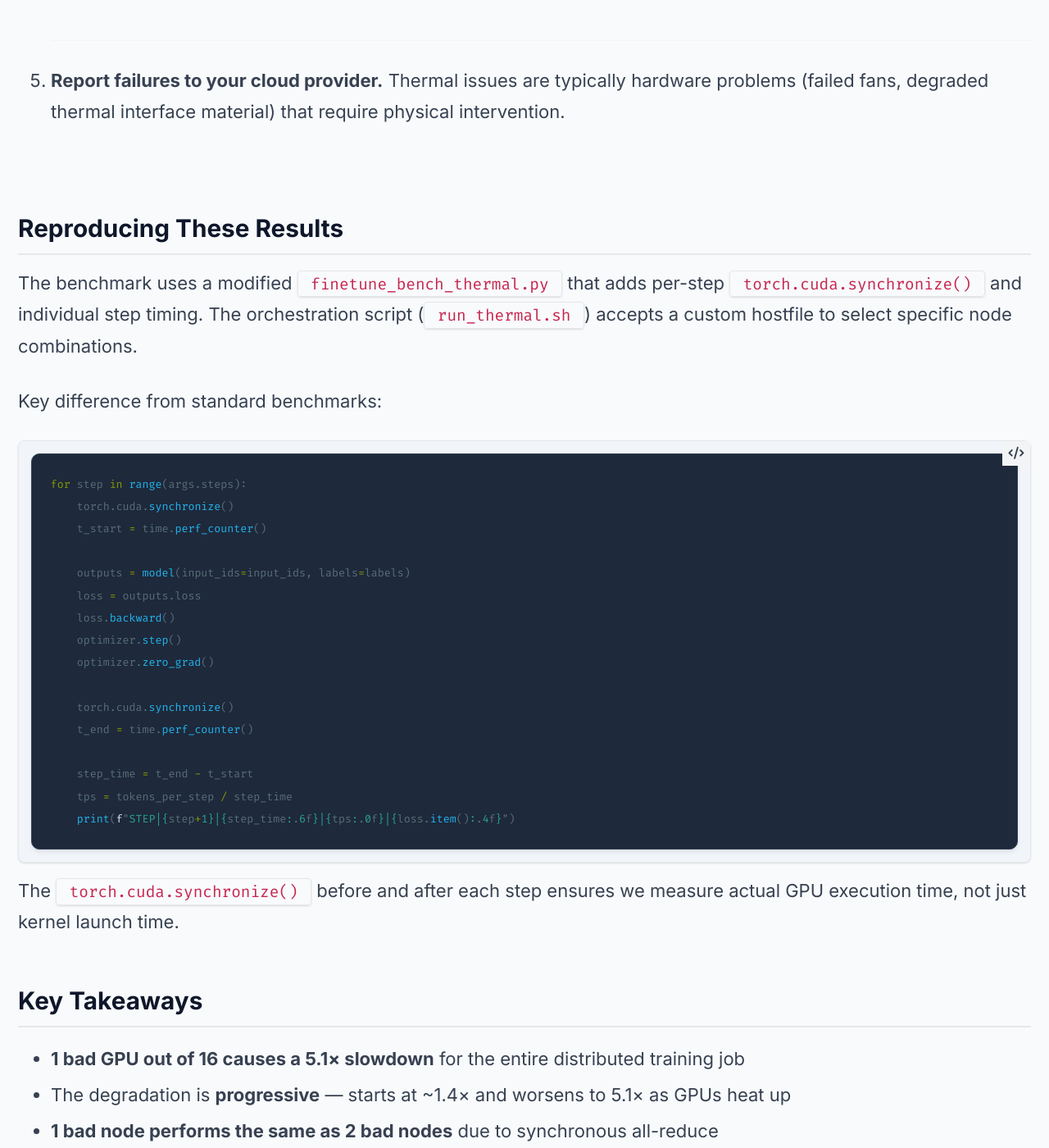
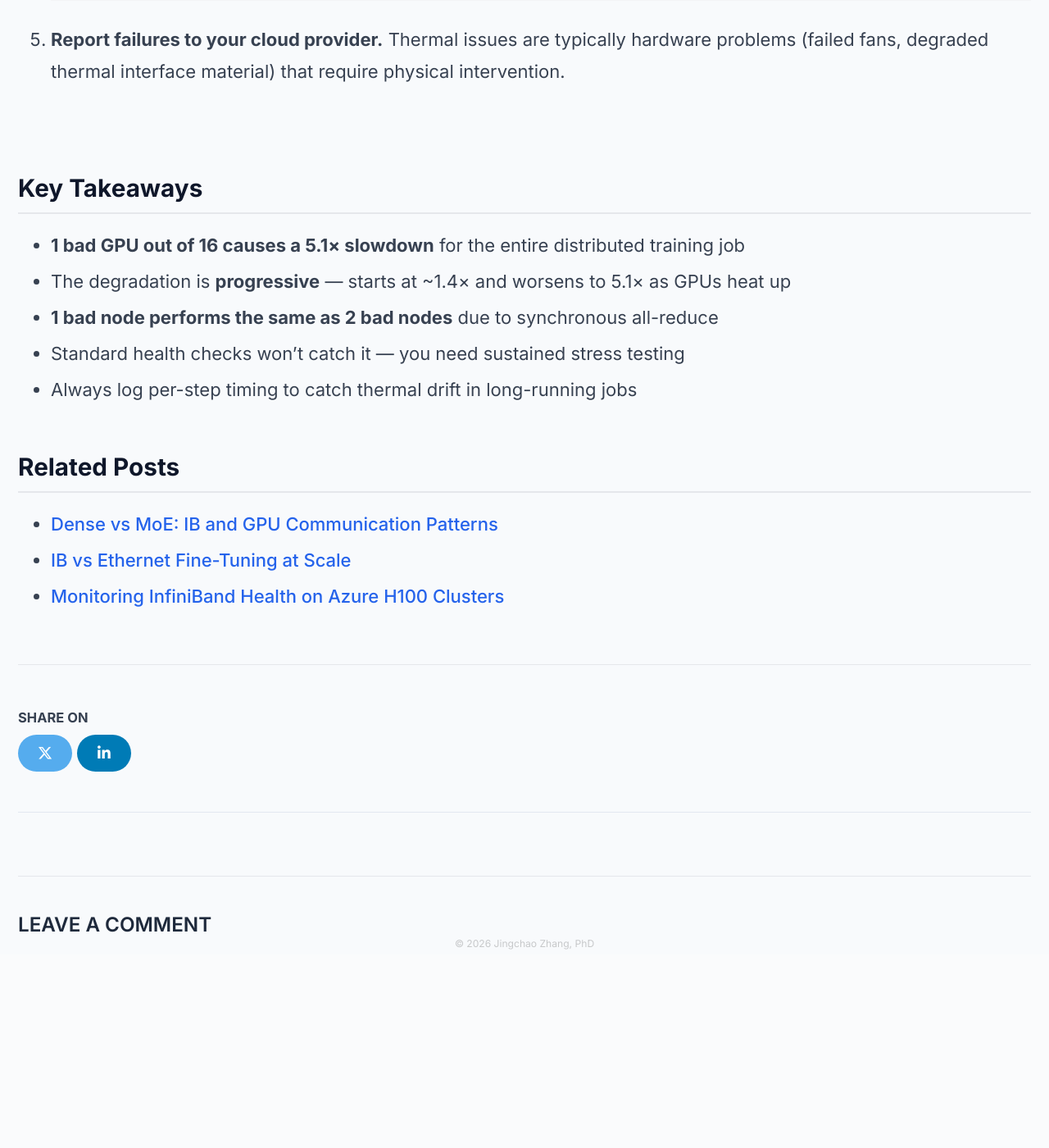
Before and after one commit to JingchaoZhang/JingchaoZhang.github.io, a Jekyll site: the page built from _posts/2026-03-15-Thermal Throttling Impact on Multi-Node Training.md, in a window 1280 px wide and 1400 px high, scrolled down 7135 px. Shown: the whole window at 82% size. Built offline with Jekyll 4.4.1, drawn with Linux system fonts in a browser that asks for light colours; comment, search, counter and statistics services are not loaded; after the commit the page ends 8299 px from its top, so only the background shows below that; some of the changed text lies outside the part shown.

Commit message:
Update title and remove Reproducing These Results section

````diff
--- a/_posts/2026-03-15-Thermal Throttling Impact on Multi-Node Training.md
+++ b/_posts/2026-03-15-Thermal Throttling Impact on Multi-Node Training.md
@@ -1,6 +1,6 @@
 ---
 layout: single
-title: "One Bad GPU Is All It Takes: Thermal Throttling in Multi-Node Training"
+title: "Impact of GPU Thermal Throttling on LLM Training"
 author_profile: false
 ---
 
@@ -136,33 +136,6 @@ Thermal throttling is insidious because:
 
 5. **Report failures to your cloud provider.** Thermal issues are typically hardware problems (failed fans, degraded thermal interface material) that require physical intervention.
 
-## Reproducing These Results
-
-The benchmark uses a modified `finetune_bench_thermal.py` that adds per-step `torch.cuda.synchronize()` and individual step timing. The orchestration script (`run_thermal.sh`) accepts a custom hostfile to select specific node combinations.
-
-Key difference from standard benchmarks:
-
-```python
-for step in range(args.steps):
-    torch.cuda.synchronize()
-    t_start = time.perf_counter()
-
-    outputs = model(input_ids=input_ids, labels=labels)
-    loss = outputs.loss
-    loss.backward()
-    optimizer.step()
-    optimizer.zero_grad()
-
-    torch.cuda.synchronize()
-    t_end = time.perf_counter()
-
-    step_time = t_end - t_start
-    tps = tokens_per_step / step_time
-    print(f"STEP|{step+1}|{step_time:.6f}|{tps:.0f}|{loss.item():.4f}")
-```
-
-The `torch.cuda.synchronize()` before and after each step ensures we measure actual GPU execution time, not just kernel launch time.
-
 ## Key Takeaways
 
 - **1 bad GPU out of 16 causes a 5.1× slowdown** for the entire distributed training job
````
